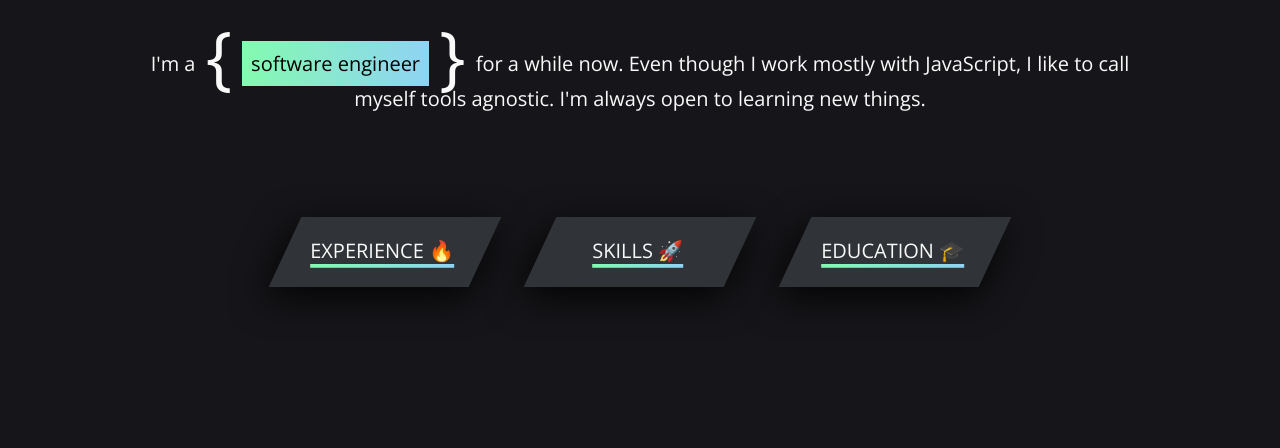
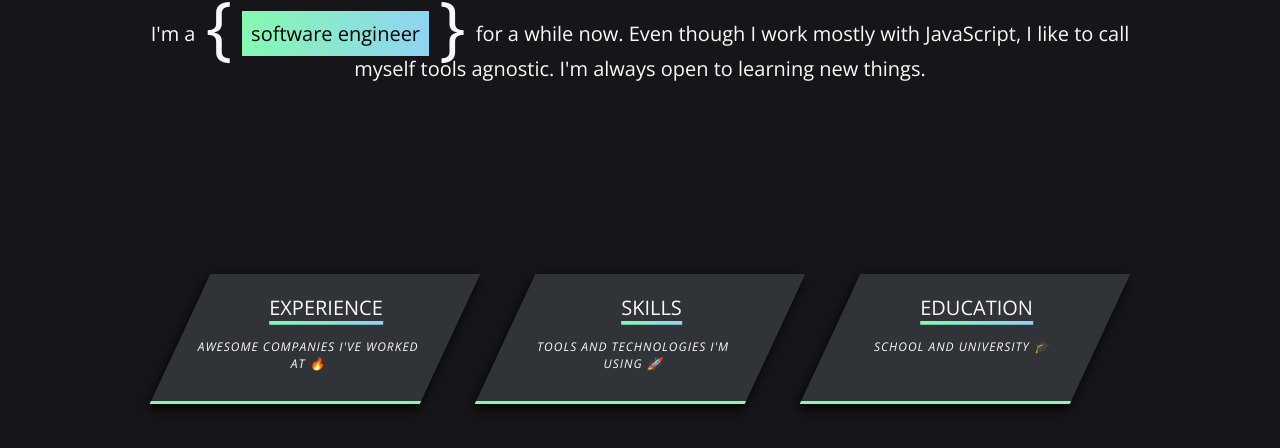
Before and after one commit to catalinpit/catalinpit.github.io, a website: page index.html in a window 1280 px wide. Shown: the part 298-746 px from the top of the page. Drawn offline with nearby package versions, Linux system fonts and the light colour scheme.

Commit message:
First page done

```diff
--- a/index.html
+++ b/index.html
@@ -25,25 +25,28 @@
             <div class="row">
                 <div class="row__card">
                     <div class="row__card__heading">
-                        <span class="underline-smaller">Experience 🔥</span>
+                        <span class="underline-smaller">Experience</span>
                     </div>
                     <div class="row__card__content">
+                        Awesome companies I've worked at 🔥
                     </div>
                 </div>
 
                 <div class="row__card">
                     <div class="row__card__heading">
-                        <span class="underline-smaller">Skills 🚀</span>
+                        <span class="underline-smaller">Skills</span>
                     </div>
                     <div class="row__card__content">
+                        Tools and technologies I'm using 🚀
                     </div>
                 </div>
 
                 <div class="row__card">
                     <div class="row__card__heading">
-                        <span class="underline-smaller">Education 🎓</span>
+                        <span class="underline-smaller">Education</span>
                     </div>
                     <div class="row__card__content">
+                        School and university 🎓
                     </div>
                 </div>
 
--- a/sass/base/_typography.scss
+++ b/sass/base/_typography.scss
@@ -29,7 +29,7 @@
     justify-content: space-evenly;
 
     position: relative;
-    top: 80%;
+    top: 110%;
 
     &__card {
         display: flex;
@@ -39,12 +39,14 @@
         text-transform: uppercase;
 
         background-color: #303337;
-        height: 7rem;
-        width: 20rem;
+        height: 13rem;
+        width: 100%;
 
-        box-shadow: 0 1rem 3.5rem rgba(0,0,0,.9);
+        box-shadow: 0 .5rem 1rem rgba(0,0,0,.9);
 
-        transition: all .5s;
+        transition: transform .6s, border .2s;
+
+        border-bottom: 3px solid #84fab0;
 
         /*
             Change the rectangular design
@@ -58,7 +60,8 @@
         }
 
         &:hover {
-            transform: scale(1.1) skewX(-25deg);
+            transform: scale(1.2) skewX(-25deg);
+            border: 3px solid #84fab0;
         }
 
         &__heading {
@@ -67,6 +70,7 @@
         }
 
         &__content {
+            padding-top: .2rem;
             letter-spacing: .1rem;
             font-size: 1.2rem;
             text-align: center;
```
Also changed, not shown: css/style.css.
